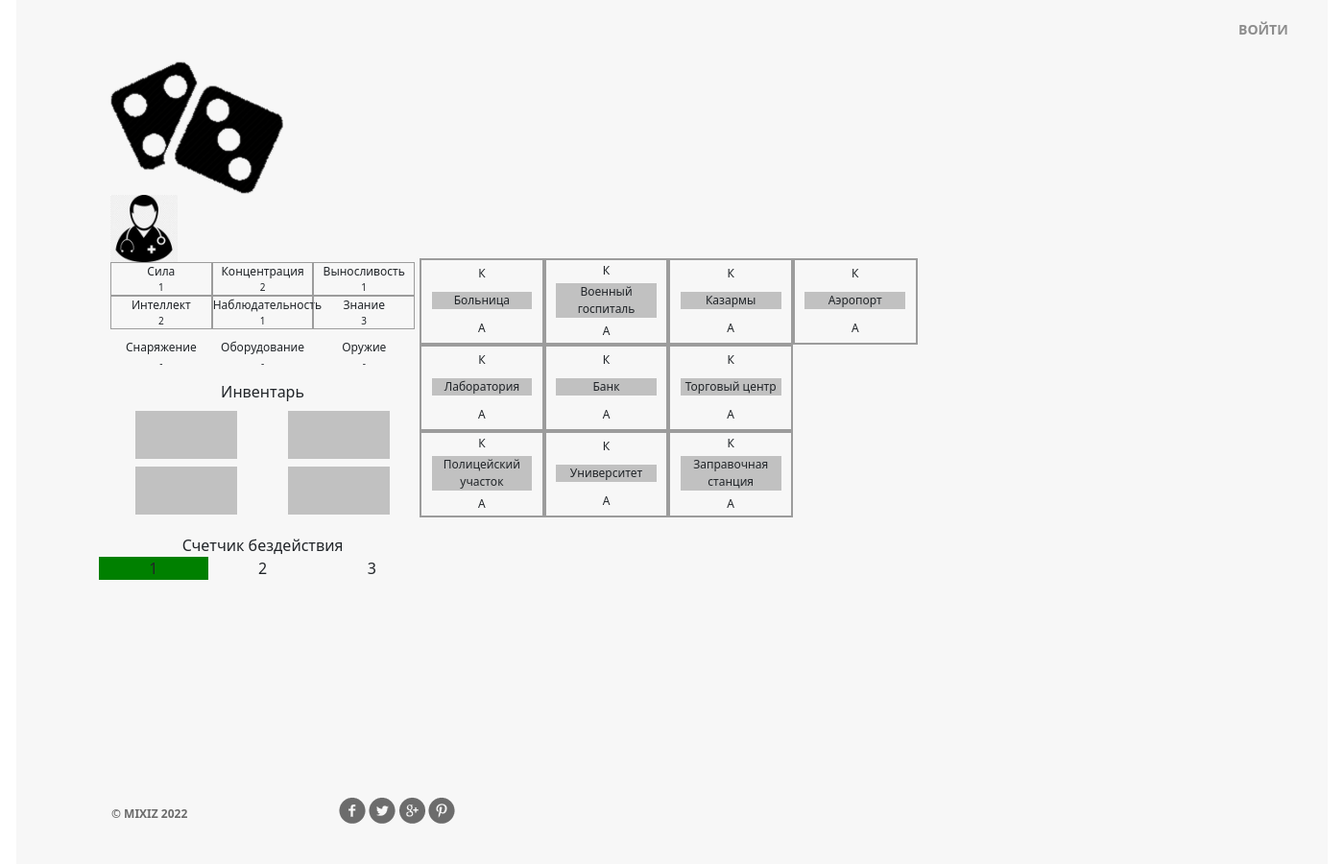
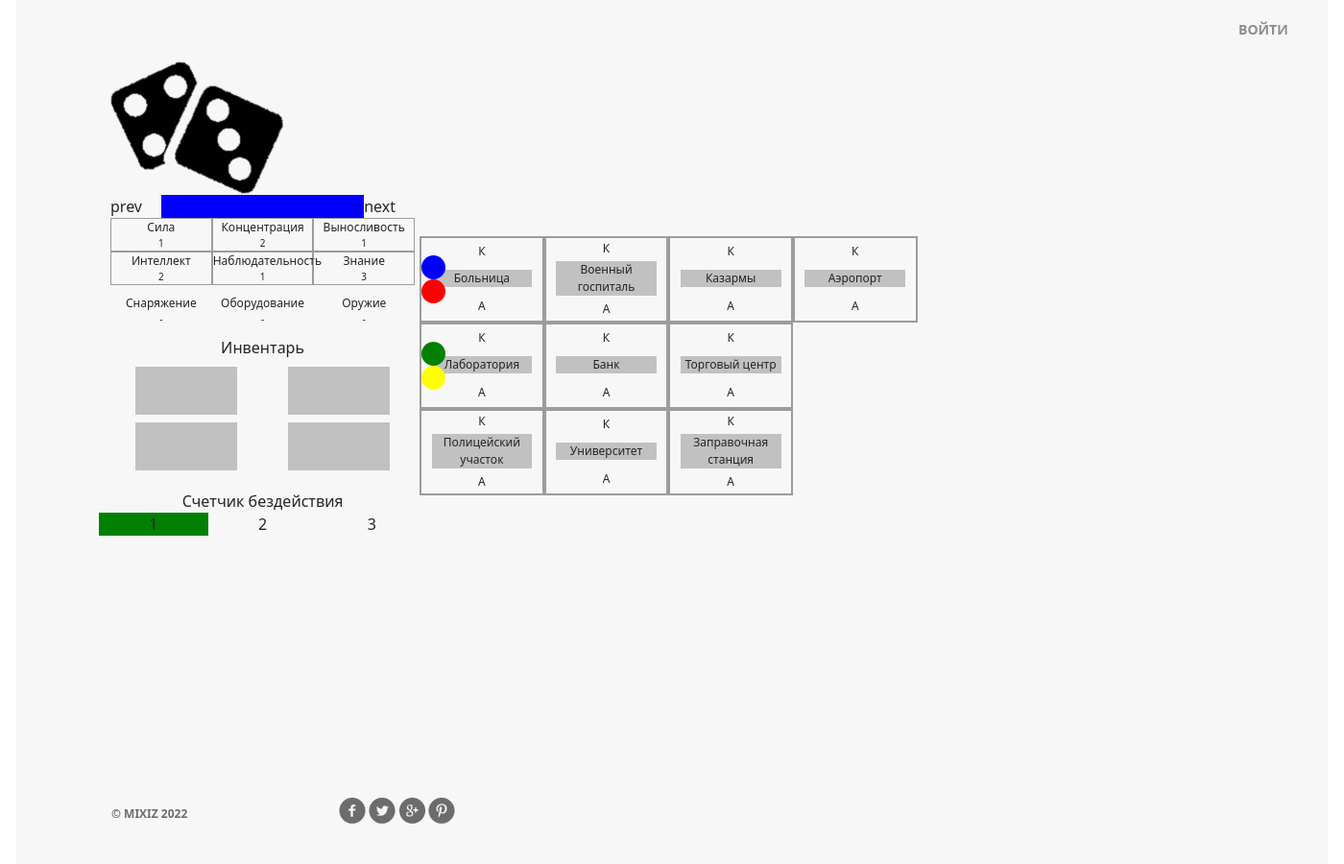
Before and after one commit to Mixiz/board_game_anomaly, a Django app: page /game_anomaly/game/ in a window 1400 px wide. Shown: the whole page at 96% size. Run offline with Django 3.2, Linux system fonts and the light colour scheme; parts of the project's set-up code (start-up, migrations or seed data) failed here and were passed over.

Commit message:
added players

```diff
--- a/anomaly/game_anomaly/templates/game_anomaly/game.html
+++ b/anomaly/game_anomaly/templates/game_anomaly/game.html
@@ -12,8 +12,14 @@
         <!-- Статы -->
         <div>
           <div class="row row-cols-4 gx-0">
-            <div class="col-12">
+            <div class="col-2" onclick="prev_player();">
+              prev
+            </div>
+            <div class="col-8">
               <div id="person_icon"></div>
+            </div>
+            <div class="col-2" onclick="next_player();">
+              next
             </div>
             <div class="col-4 stat">
               <div class="short-div stat-title">
@@ -131,37 +137,44 @@
       <td width="50%" style="padding: 5px;">
         <div class="row gx-0">
           <div class="col-3 row gx-0 d-flex align-items-center location" id="location-1-1">
+            <div class="player"></div>
             <div class="location-contact">К</div>
             <div class="col-10 offset-1 align-self-center location-title">Больница</div>
             <div class="location-anomaly">А</div>
           </div>
           <div class="col-3 row gx-0 d-flex align-items-center location" id="location-1-2">
+            <div class="player"></div>
             <div class="location-contact">К</div>
             <div class="col-10 offset-1 align-self-center location-title">Военный госпиталь</div>
             <div class="location-anomaly">А</div>
           </div>
           <div class="col-3 row gx-0 d-flex align-items-center location" id="location-1-3">
+            <div class="player"></div>
             <div class="location-contact">К</div>
             <div class="col-10 offset-1 align-self-center location-title">Казармы</div>
             <div class="location-anomaly">А</div>
           </div>
           <div class="col-3 row gx-0 d-flex align-items-center location" id="location-1-4">
+            <div class="player"></div>
             <div class="location-contact">К</div>
             <div class="col-10 offset-1 align-self-center location-title">Аэропорт</div>
             <div class="location-anomaly">А</div>
           </div>
           <!-- -->
           <div class="col-3 row gx-0 d-flex align-items-center location" id="location-2-1">
+            <div class="player"></div>
             <div class="location-contact">К</div>
             <div class="col-10 offset-1 align-self-center location-title">Лаборатория</div>
             <div class="location-anomaly">А</div>
           </div>
           <div class="col-3 row gx-0 d-flex align-items-center location" id="location-2-2">
+            <div class="player"></div>
             <div class="location-contact">К</div>
             <div class="col-10 offset-1 align-self-center location-title">Банк</div>
             <div class="location-anomaly">А</div>
           </div>
           <div class="col-3 row gx-0 d-flex align-items-center location" id="location-2-3">
+            <div class="player"></div>
             <div class="location-contact">К</div>
             <div class="col-10 offset-1 align-self-center location-title">Торговый центр</div>
             <div class="location-anomaly">А</div>
@@ -170,16 +183,19 @@
           </div>
           <!-- -->
           <div class="col-3 row gx-0 d-flex align-items-center location" id="location-3-1">
+            <div class="player"></div>
             <div class="location-contact">К</div>
             <div class="col-10 offset-1 align-self-center location-title">Полицейский участок</div>
             <div class="location-anomaly">А</div>
           </div>
           <div class="col-3 row gx-0 d-flex align-items-center location" id="location-3-2">
+            <div class="player"></div>
             <div class="location-contact">К</div>
             <div class="col-10 offset-1 align-self-center location-title">Университет</div>
             <div class="location-anomaly">А</div>
           </div>
           <div class="col-3 row gx-0 d-flex align-items-center location" id="location-3-3">
+            <div class="player"></div>
             <div class="location-contact">К</div>
             <div class="col-10 offset-1 align-self-center location-title">Заправочная станция</div>
             <div class="location-anomaly">А</div>
--- a/anomaly/static/game_anomaly.css
+++ b/anomaly/static/game_anomaly.css
@@ -48,8 +48,22 @@
   height: 90px;
   border: 2px solid #9c9c9c;
   border-collapse: collapse;
+  position: relative;
 }
 
 .location-title {
   background-color: #C1C1C1;
 }
+
+.player {
+  position: absolute;
+  display: inline;
+}
+
+.dot {
+  height: 25px;
+  width: 25px !important;
+  /*background-color: #bbb;*/
+  border-radius: 50%;
+  display: block;
+}
--- a/anomaly/static/game_anomaly/js/game_anomaly.js
+++ b/anomaly/static/game_anomaly/js/game_anomaly.js
@@ -1,3 +1,7 @@
+// размер поля, количество клеток
+field_size = 10;
+key_codes = {37:'left', 39:'right', 38:'up', 40:'down'}
+
 function fill_counter(count) {
   var color;
   if (count == 1) {
@@ -16,8 +20,59 @@ function fill_counter(count) {
   }
 }
 
+// рисует игрока на поле
+function draw_player(player) {
+  if (player['position'] < 4) {
+    cell_name = 'location-1-'+(player['position']+1);
+  } else if (player['position'] < 7) {
+    cell_name = 'location-2-'+(player['position']-3);
+  } else {
+    cell_name = 'location-3-'+(player['position']-6);
+  }
+
+  $('#'+player['class']).remove();
+  $('#'+cell_name).find('.player').append('<span id="'+player['class']+'" class="dot"></span>');
+  $('#'+player['class']).attr('style', 'background-color: '+player['color']);
+}
+
+function next_player() {
+  init_player((current_player + 1) % players.length);
+}
+
+function prev_player() {
+  init_player((current_player + players.length - 1) % players.length);
+}
+
+// пробуем сдвинуть маркер игрока, проверяем возможность и перерисовываем
+function move_player(direction) {
+  switch(direction) {
+    case "left":
+      break;
+    case "right":
+      break;
+    case "up":
+      break;
+    case "down":
+      break;
+    default:
+      break;
+  }
+}
+
 function check_end_turn() {
   return true;
+}
+
+// Инициализация игровых данных
+// Количество игроков, данные о них
+function init_data() {
+  max_players = 4;
+  players = [
+    {'class': 'doctor', 'moves_left': 0, 'color': 'blue'},
+    {'class': 'soldier', 'moves_left': 0, 'color': 'red'},
+    {'class': 'scientist', 'moves_left': 0, 'color': 'green'},
+    {'class': 'merchant', 'moves_left': 0, 'color': 'yellow'}
+  ];
 }
 
 function init_fields() {
@@ -25,8 +80,22 @@ function init_fields() {
 
 function setup_players() {
   // Первый игрок по умолчанию
-  $('#person_icon').attr("class","doctor");
-  $('#counter-1').css('background-color', 'green');
+  $('#person_icon').parent().css("background-color", players[current_player]['color']);
+  fill_counter(1);
+
+  // данные об игроках, стартовые предметы и позиции
+  players.forEach(player => {
+    player['position'] = Math.floor(Math.random() * field_size);
+    draw_player(player);
+  });
+}
+
+// Инициализация отображения для конкретного игрока
+function init_player(player_num) {
+  $('#person_icon').removeClass("class",players[current_player]["class"]);
+  current_player = player_num;
+  $('#person_icon').addClass("class",players[current_player]["class"]);
+  $('#person_icon').parent().css("background-color", players[current_player]['color']);
 }
 
 function set_start() {
@@ -35,4 +104,12 @@ function set_start() {
 // Документ готов, можно инициализировать
 $(document).ready(function() {
     setup();
+    addEventListener('keydown', (event) => {
+      if (event.isComposing || event.keyCode === 229) {
+        return;
+      }
+      if (key_codes[event.keyCode]) {
+        move(key_codes[event.keyCode]);
+      }
+    });
 });
--- a/anomaly/static/game_anomaly/js/main.js
+++ b/anomaly/static/game_anomaly/js/main.js
@@ -1,7 +1,9 @@
 // Здесь находятся основные функции, которые будут использоваться в течение игры, как общение с сервером, порядок ходов, отображение
-// Игроки
+
+// Глобальные переменные для игры
 var players = [];
 var current_player = 0;
+var max_players;
 
 // Проверка, что ход можно передать следующему игроку
 function next_move() {
@@ -13,6 +15,7 @@ function next_move() {
 
 // Инициализация игры
 function setup() {
+    init_data();
     // инициализация игрового поля
     init_fields();
     // подготовка игроков
```
